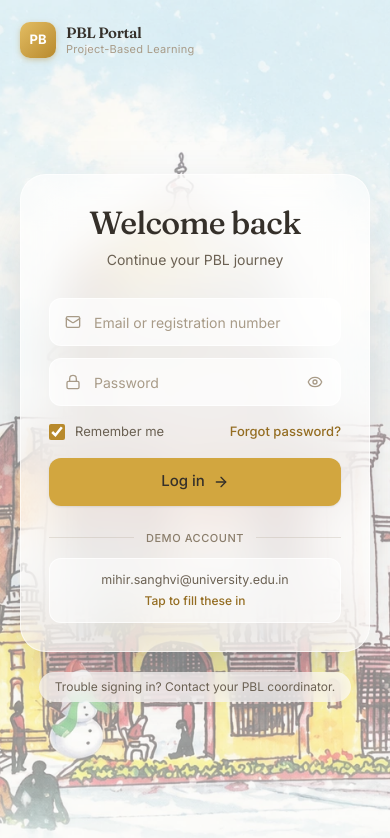
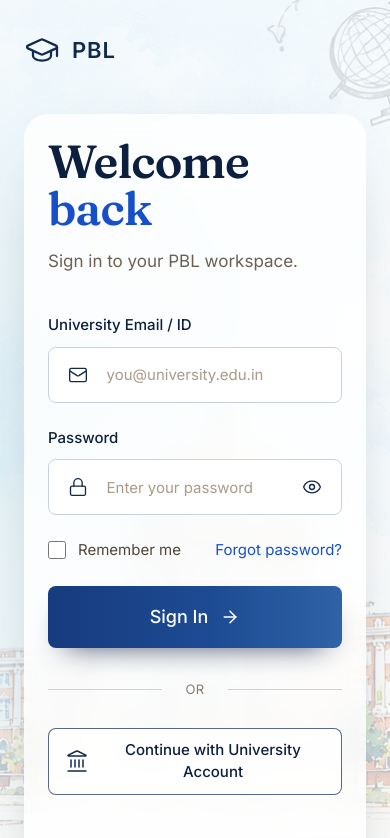
Before and after one commit to mihirr-spec/PBL-SEM-5-, a Next.js app: page /login in a window 390 px wide. Shown: the top 838 px of the page. Built offline with nearby package versions, Linux system fonts and the light colour scheme.

Commit message:
Redesign sign-in page with split watercolour layout
Form on the left with labelled fields, navy gradient Sign In button, divider and university-account button; campus watercolour and doodles bleed in from the edges. Collapses to a frosted card over the painting on phones.

```diff
--- a/src/app/login/page.tsx
+++ b/src/app/login/page.tsx
@@ -1,42 +1,70 @@
 import type { Metadata } from "next";
+import Image from "next/image";
+import Link from "next/link";
+import { GraduationCap } from "lucide-react";
 
-import { Brand } from "@/components/layout/brand";
-import { CampusBackdrop } from "@/components/layout/campus-backdrop";
 import { LoginForm } from "@/components/auth/login-form";
-import { GlassCard } from "@/components/ui/glass-card";
 
 export const metadata: Metadata = { title: "Sign in" };
 
+/**
+ * Split sign-in screen: the form on clean paper to the left, the campus
+ * watercolour bleeding in from the right. Below lg the painting drops behind
+ * the form as a faint wash so the page still reads as one piece.
+ */
 export default function LoginPage() {
   return (
-    <div className="relative isolate flex min-h-screen flex-col overflow-x-clip">
-      <CampusBackdrop priority />
+    <div className="relative isolate flex min-h-screen flex-col overflow-hidden bg-[#fbfcfd]">
+      {/* ------------------------------ artwork ------------------------------ */}
+      <div
+        className="absolute inset-0 -z-10 lg:left-[44%]"
+        aria-hidden
+      >
+        <Image
+          src="/art/login-campus.webp"
+          alt=""
+          fill
+          priority
+          sizes="(max-width: 1024px) 100vw, 56vw"
+          className="object-cover object-[center_bottom] opacity-25 lg:object-[left_bottom] lg:opacity-100 lg:[mask-image:linear-gradient(to_right,transparent_0%,black_22%)]"
+        />
+      </div>
+      {/* Soft sky haze behind the form, as in the painting's own wash */}
+      <div
+        className="absolute inset-0 -z-10 bg-[radial-gradient(ellipse_at_0%_40%,rgba(185,224,240,0.35),transparent_55%)] lg:hidden"
+        aria-hidden
+      />
 
-      <header className="mx-auto flex h-20 w-full max-w-7xl items-center px-5 sm:px-8">
-        <Brand href="/" />
+      <Image
+        src="/art/login-doodles.webp"
+        alt=""
+        aria-hidden
+        width={310}
+        height={344}
+        className="pointer-events-none absolute bottom-0 left-0 -z-10 hidden w-[15rem] mix-blend-multiply [mask-image:radial-gradient(ellipse_at_bottom_left,black_55%,transparent_80%)] sm:block xl:w-[19rem]"
+      />
+
+      {/* ------------------------------- header ------------------------------ */}
+      <header className="px-6 pt-8 sm:px-12 lg:px-[6.5%]">
+        <Link href="/" className="inline-flex items-center gap-3 text-ink-800">
+          <GraduationCap className="size-9" strokeWidth={1.5} aria-hidden />
+          <span className="text-[22px] font-semibold tracking-[0.04em]">PBL</span>
+        </Link>
       </header>
 
-      <div className="mx-auto flex w-full max-w-7xl flex-1 items-center px-5 pb-12 sm:px-8">
-        <div className="mx-auto w-full min-w-0 max-w-[27rem] lg:mx-0 lg:ml-auto lg:mr-6">
-          <GlassCard className="animate-fade-rise">
-            <div className="text-center">
-              <h1 className="font-display text-[2rem] leading-tight tracking-tight text-stone-800">
-                Welcome back
-              </h1>
-              <p className="mt-1.5 text-[14px] text-stone-600">
-                Continue your PBL journey
-              </p>
-            </div>
+      {/* -------------------------------- form ------------------------------- */}
+      <main className="flex flex-1 items-center px-6 pt-10 pb-16 sm:px-12 lg:px-[11.5%] lg:pt-0">
+        <div className="animate-fade-rise w-full max-w-[32.5rem] rounded-[24px] bg-white/80 p-6 shadow-[0_24px_70px_-34px_rgba(61,78,92,0.45)] backdrop-blur-md sm:p-8 lg:rounded-none lg:bg-transparent lg:p-0 lg:shadow-none lg:backdrop-blur-none">
+          <h1 className="font-display text-[2.9rem] leading-[1.02] font-semibold tracking-[-0.02em] text-ink-900 sm:text-[4.1rem]">
+            Welcome <span className="text-azure-600">back</span>
+          </h1>
+          <p className="mt-4 text-[17px] text-stone-600 sm:text-[19px]">
+            Sign in to your PBL workspace.
+          </p>
 
-            <LoginForm />
-          </GlassCard>
-
-          {/* Frosted backing — below lg this sits directly on the artwork. */}
-          <p className="mx-auto mt-5 w-fit rounded-full bg-white/65 px-4 py-1.5 text-center text-[12px] text-stone-600 backdrop-blur-sm">
-            Trouble signing in? Contact your PBL coordinator.
-          </p>
+          <LoginForm />
         </div>
-      </div>
+      </main>
     </div>
   );
 }
--- a/src/components/auth/login-form.tsx
+++ b/src/components/auth/login-form.tsx
@@ -2,18 +2,28 @@
 
 import { useRouter } from "next/navigation";
 import { useEffect, useState, type FormEvent } from "react";
-import { AlertCircle, ArrowRight, Eye, EyeOff, Lock, Mail } from "lucide-react";
+import {
+  AlertCircle,
+  ArrowRight,
+  Eye,
+  EyeOff,
+  Landmark,
+  Loader2,
+  Lock,
+  Mail,
+} from "lucide-react";
 
-import { Button } from "@/components/ui/button";
 import { HOME_BY_ROLE, useSession } from "@/lib/auth/session";
 import { demoPassword } from "@/lib/data/seed";
 import { cn } from "@/lib/utils";
 
 const DEMO_EMAIL = "mihir.sanghvi@university.edu.in";
 
-/** Translucent control, legible against the frosted card. */
 const control =
-  "h-12 w-full rounded-xl border border-white/70 bg-white/70 pl-11 pr-4 text-sm text-stone-800 placeholder:text-stone-400 transition-colors focus:border-gold-300 focus:bg-white/90 focus:outline-none focus:ring-2 focus:ring-gold-200";
+  "h-14 w-full rounded-lg border border-[#c9d1dc] bg-white/90 pl-[3.6rem] pr-4 text-[15px] text-ink-900 placeholder:text-stone-400 transition-colors hover:border-ink-400/60 focus:border-azure-500 focus:outline-none focus:ring-3 focus:ring-azure-100";
+
+const fieldIcon =
+  "pointer-events-none absolute top-1/2 left-5 size-5 -translate-y-1/2 text-ink-800";
 
 export function LoginForm() {
   const { signIn, user, loading } = useSession();
@@ -22,7 +32,7 @@ export function LoginForm() {
   const [email, setEmail] = useState("");
   const [password, setPassword] = useState("");
   const [showPassword, setShowPassword] = useState(false);
-  const [remember, setRemember] = useState(true);
+  const [remember, setRemember] = useState(false);
   const [error, setError] = useState<string | null>(null);
   const [submitting, setSubmitting] = useState(false);
 
@@ -54,62 +64,70 @@ export function LoginForm() {
 
   return (
     <>
-      <form onSubmit={handleSubmit} className="mt-7 space-y-3" noValidate>
+      <form onSubmit={handleSubmit} className="mt-10 space-y-6" noValidate>
+        <div>
+          <label
+            htmlFor="email"
+            className="mb-2.5 block text-[15px] font-medium text-ink-900"
+          >
+            University Email / ID
+          </label>
           <div className="relative">
-          <Mail
-            className="pointer-events-none absolute top-1/2 left-4 size-4 -translate-y-1/2 text-stone-400"
-            aria-hidden
-          />
+            <Mail className={fieldIcon} strokeWidth={1.6} aria-hidden />
             <input
               id="email"
               type="email"
               autoComplete="username"
-            aria-label="University email or registration number"
-            placeholder="Email or registration number"
+              placeholder="you@university.edu.in"
               value={email}
               onChange={(e) => setEmail(e.target.value)}
               className={control}
               required
             />
           </div>
+        </div>
 
+        <div>
+          <label
+            htmlFor="password"
+            className="mb-2.5 block text-[15px] font-medium text-ink-900"
+          >
+            Password
+          </label>
           <div className="relative">
-          <Lock
-            className="pointer-events-none absolute top-1/2 left-4 size-4 -translate-y-1/2 text-stone-400"
-            aria-hidden
-          />
+            <Lock className={fieldIcon} strokeWidth={1.6} aria-hidden />
             <input
               id="password"
               type={showPassword ? "text" : "password"}
               autoComplete="current-password"
-            aria-label="Password"
-            placeholder="Password"
+              placeholder="Enter your password"
               value={password}
               onChange={(e) => setPassword(e.target.value)}
-            className={cn(control, "pr-12")}
+              className={cn(control, "pr-14")}
               required
             />
             <button
               type="button"
               onClick={() => setShowPassword((v) => !v)}
-            className="absolute top-1/2 right-3 -translate-y-1/2 rounded-md p-1.5 text-stone-400 hover:text-stone-600"
+              className="absolute top-1/2 right-3.5 -translate-y-1/2 rounded-md p-1.5 text-ink-800 transition-colors hover:text-azure-600"
               aria-label={showPassword ? "Hide password" : "Show password"}
             >
               {showPassword ? (
-              <EyeOff className="size-4" />
+                <EyeOff className="size-5" strokeWidth={1.6} />
               ) : (
-              <Eye className="size-4" />
+                <Eye className="size-5" strokeWidth={1.6} />
               )}
             </button>
           </div>
+        </div>
 
-        <div className="flex items-center justify-between gap-3 pt-1">
-          <label className="flex cursor-pointer items-center gap-2.5 text-[13px] text-stone-600">
+        <div className="flex items-center justify-between gap-3">
+          <label className="flex cursor-pointer items-center gap-3 text-[15px] text-stone-700">
             <input
               type="checkbox"
               checked={remember}
               onChange={(e) => setRemember(e.target.checked)}
-              className="size-4 cursor-pointer rounded border-stone-400 accent-gold-500"
+              className="size-[18px] cursor-pointer rounded border-ink-400 accent-ink-800"
             />
             Remember me
           </label>
@@ -120,7 +138,7 @@ export function LoginForm() {
                 "Password resets are handled by the academic office in this release.",
               )
             }
-            className="text-[13px] font-medium text-gold-600 hover:underline"
+            className="text-[15px] text-azure-600 hover:underline"
           >
             Forgot password?
           </button>
@@ -129,44 +147,64 @@ export function LoginForm() {
         {error ? (
           <p
             role="alert"
-            className="flex items-start gap-2 rounded-xl bg-clay-100/80 px-3 py-2.5 text-[13px] text-clay-500"
+            className="flex items-start gap-2 rounded-lg bg-clay-100/80 px-3.5 py-3 text-[14px] text-clay-500"
           >
             <AlertCircle className="mt-px size-4 shrink-0" />
             {error}
           </p>
         ) : null}
 
-        <Button
+        <button
           type="submit"
-          size="lg"
-          loading={submitting}
-          className="mt-1 h-12 w-full rounded-xl text-[15px]"
+          disabled={submitting}
+          className="flex h-[3.9rem] w-full items-center justify-center gap-3 rounded-lg bg-[linear-gradient(90deg,#173b7e_0%,#1d4b93_55%,#2f62a6_100%)] text-[18px] font-medium text-white shadow-[0_14px_30px_-18px_rgba(13,31,63,0.95)] transition-[filter,transform] hover:brightness-110 active:translate-y-px disabled:pointer-events-none disabled:opacity-70"
         >
-          {submitting ? "Signing in" : "Log in"}
-          {!submitting ? <ArrowRight className="size-4" /> : null}
-        </Button>
+          {submitting ? (
+            <>
+              <Loader2 className="size-5 animate-spin" aria-hidden />
+              Signing in
+            </>
+          ) : (
+            <>
+              Sign In
+              <ArrowRight className="size-5" strokeWidth={1.8} />
+            </>
+          )}
+        </button>
       </form>
 
-      <div className="mt-6 flex items-center gap-3">
-        <span className="h-px flex-1 bg-stone-400/25" />
-        <span className="text-[11px] font-medium tracking-wider text-stone-500">
-          DEMO ACCOUNT
-        </span>
-        <span className="h-px flex-1 bg-stone-400/25" />
+      <div className="mt-8 flex items-center gap-6">
+        <span className="h-px flex-1 bg-[#c9d1dc]" />
+        <span className="text-[13px] tracking-wide text-stone-500">OR</span>
+        <span className="h-px flex-1 bg-[#c9d1dc]" />
       </div>
 
       <button
         type="button"
+        onClick={() =>
+          setError(
+            "University single sign-on arrives in a later release. Sign in with your email and password for now.",
+          )
+        }
+        className="mt-7 flex h-[4.2rem] w-full items-center justify-center gap-3 rounded-lg border border-ink-800/70 bg-white/80 px-4 text-[15px] sm:gap-5 sm:text-[17px] font-medium text-ink-900 transition-colors hover:bg-azure-50"
+      >
+        <Landmark className="size-6 shrink-0 text-ink-800 sm:size-7" strokeWidth={1.5} aria-hidden />
+        Continue with University Account
+      </button>
+
+      <div className="mt-10 text-center">
+        <p className="text-[15px] text-stone-500">Don&rsquo;t have access?</p>
+        <p className="mt-1.5 text-[16px] text-azure-600">
+          Contact your PBL coordinator
+        </p>
+        <button
+          type="button"
           onClick={fillDemo}
-        className="mt-3 w-full rounded-xl border border-white/70 bg-white/55 px-4 py-3 text-center transition-colors hover:bg-white/80"
+          className="mt-5 rounded-full border border-[#dbe3ee] bg-white/70 px-4 py-1.5 text-[12.5px] text-stone-500 transition-colors hover:border-azure-100 hover:text-azure-600"
         >
-        <span className="tnum block text-[12.5px] text-stone-600">
-          {DEMO_EMAIL}
-        </span>
-        <span className="mt-0.5 block text-[12px] font-medium text-gold-600">
-          Tap to fill these in
-        </span>
+          Trying it out? Use the demo account
         </button>
+      </div>
     </>
   );
 }
```
Also changed, not shown: public/art/login-campus.webp (added), public/art/login-doodles.webp (added). Lines whose indentation alone changed are shown as unchanged.
